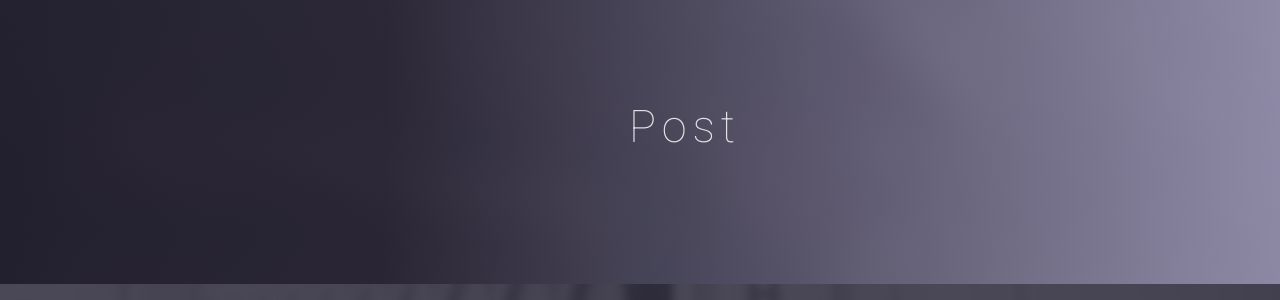
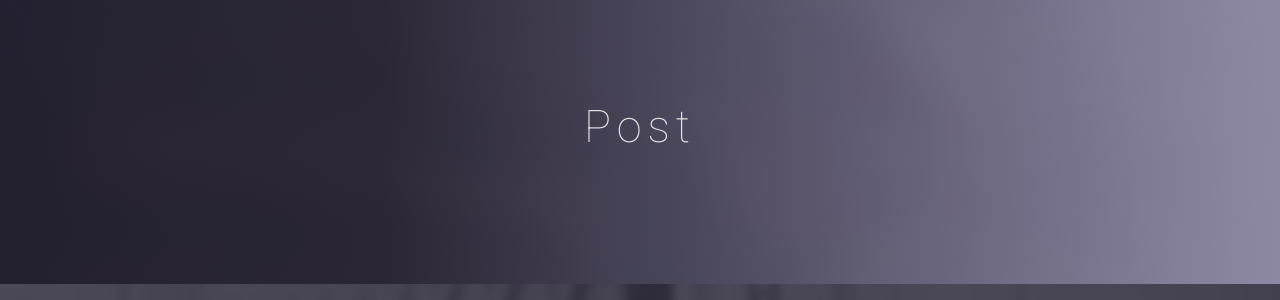
Before and after one commit to lawsimple/lawsimple.github.io, a Jekyll site: the page built from post.html, in a window 1280 px wide. Shown: the part 138-438 px from the top of the page. Built offline with Jekyll 4.4.1, drawn with Linux system fonts in a browser that asks for light colours; nearby versions of some CDN libraries; some web fonts are replaced; comment, search, counter and statistics services are not loaded.

Commit message:
header css fix

```diff
--- a/css/style.css
+++ b/css/style.css
@@ -469,7 +469,7 @@ font header .navbar-default .navbar-nav li a:hover {
 #global-header .block {
     color: #E3E3E4;
     margin: 0 auto;
-    padding-left: 90px;
+    /* padding-left: 90px; */
     text-align: center;
 }
 
@@ -763,7 +763,7 @@ font header .navbar-default .navbar-nav li a:hover {
 #slider-contact .block {
     color: #E3E3E4;
     margin: 0 auto;
-    padding-left: 90px;
+    /* padding-left: 90px; */
 }
 
 #slider-contact .block h1 {
```
